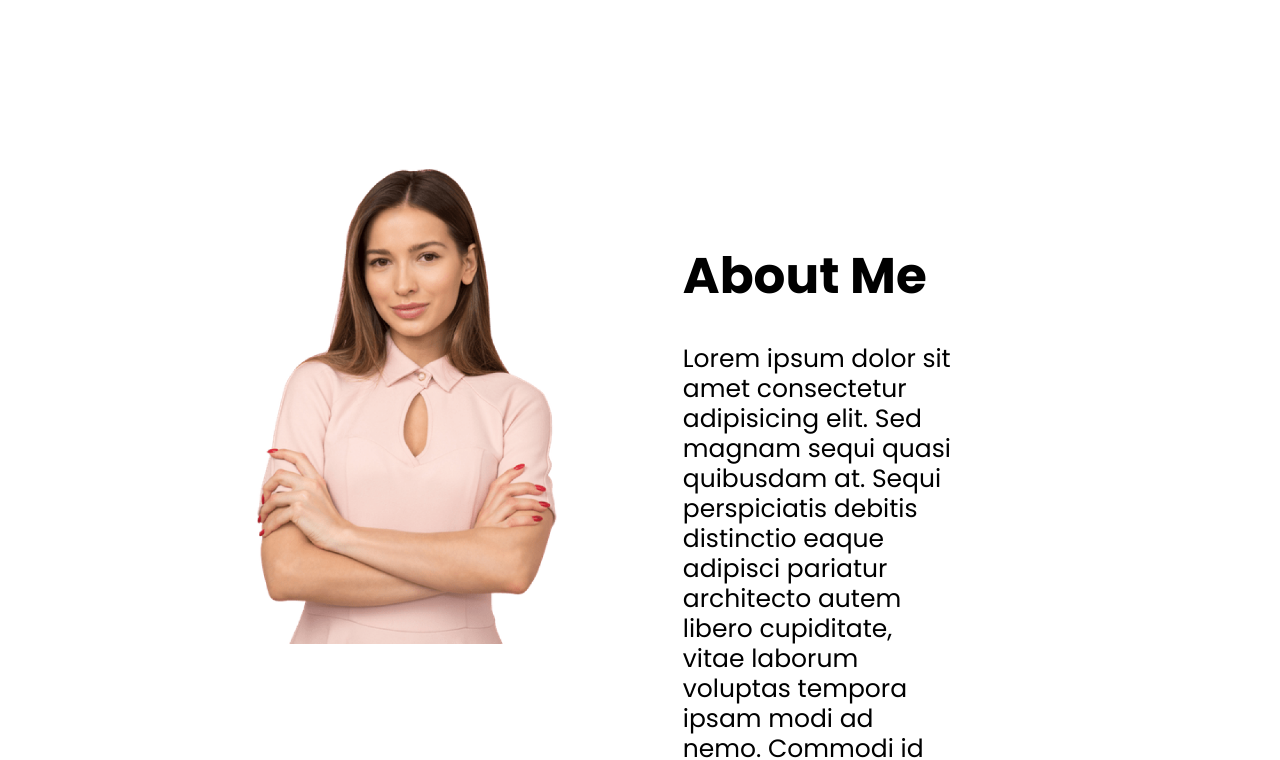
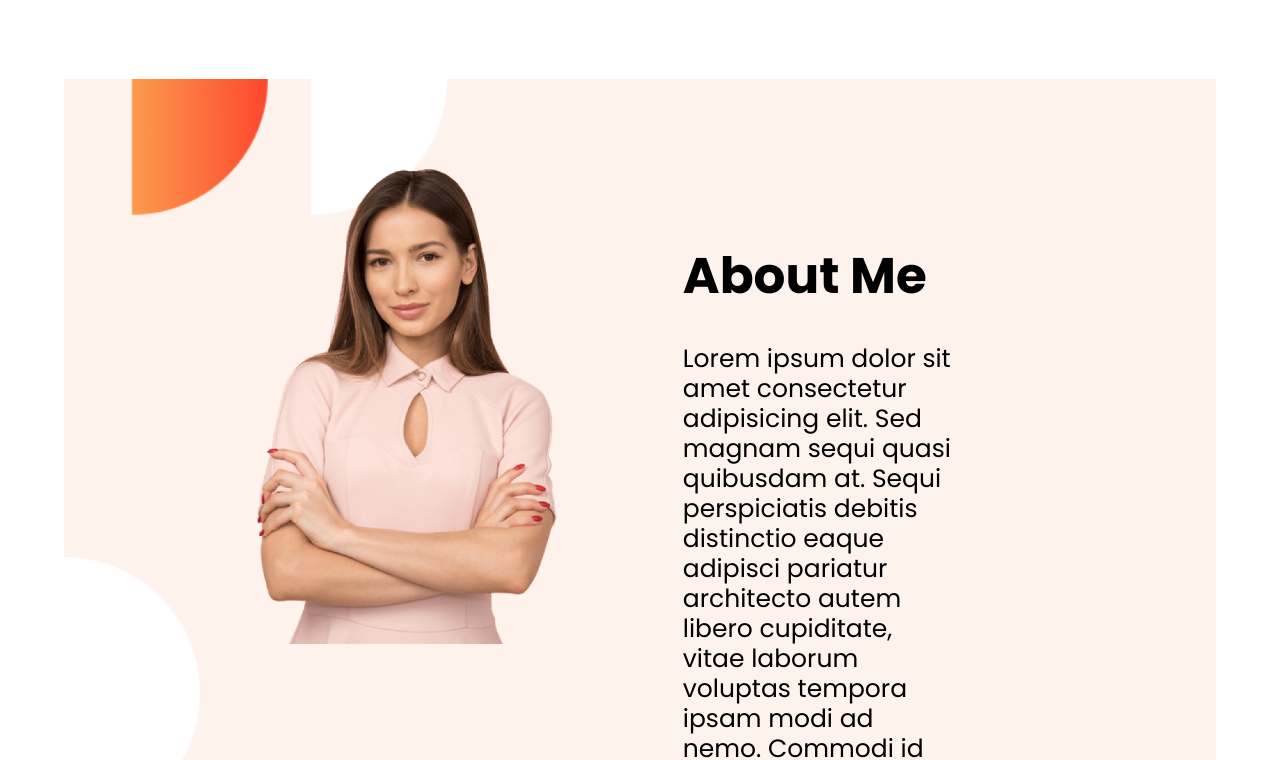
Before and after one commit to arfat-beep/mcssClass4, a plain HTML site: page index.html in a window 1280 px wide. Shown: the part 701-1461 px from the top of the page. Drawn offline with Linux system fonts and the light colour scheme; the site is published under a folder, as on GitHub Pages, so addresses that start at the root find nothing.

Commit message:
Update style.css

```diff
--- a/style.css
+++ b/style.css
@@ -76,7 +76,7 @@ body {
     background-position: left;
     padding: 5rem 15rem 0 15rem;
     display: flex;
-    background-image: url("/7.png");
+    background-image: url("7.png");
 }
 .about-section > *{
     padding-left: 3rem;
```
